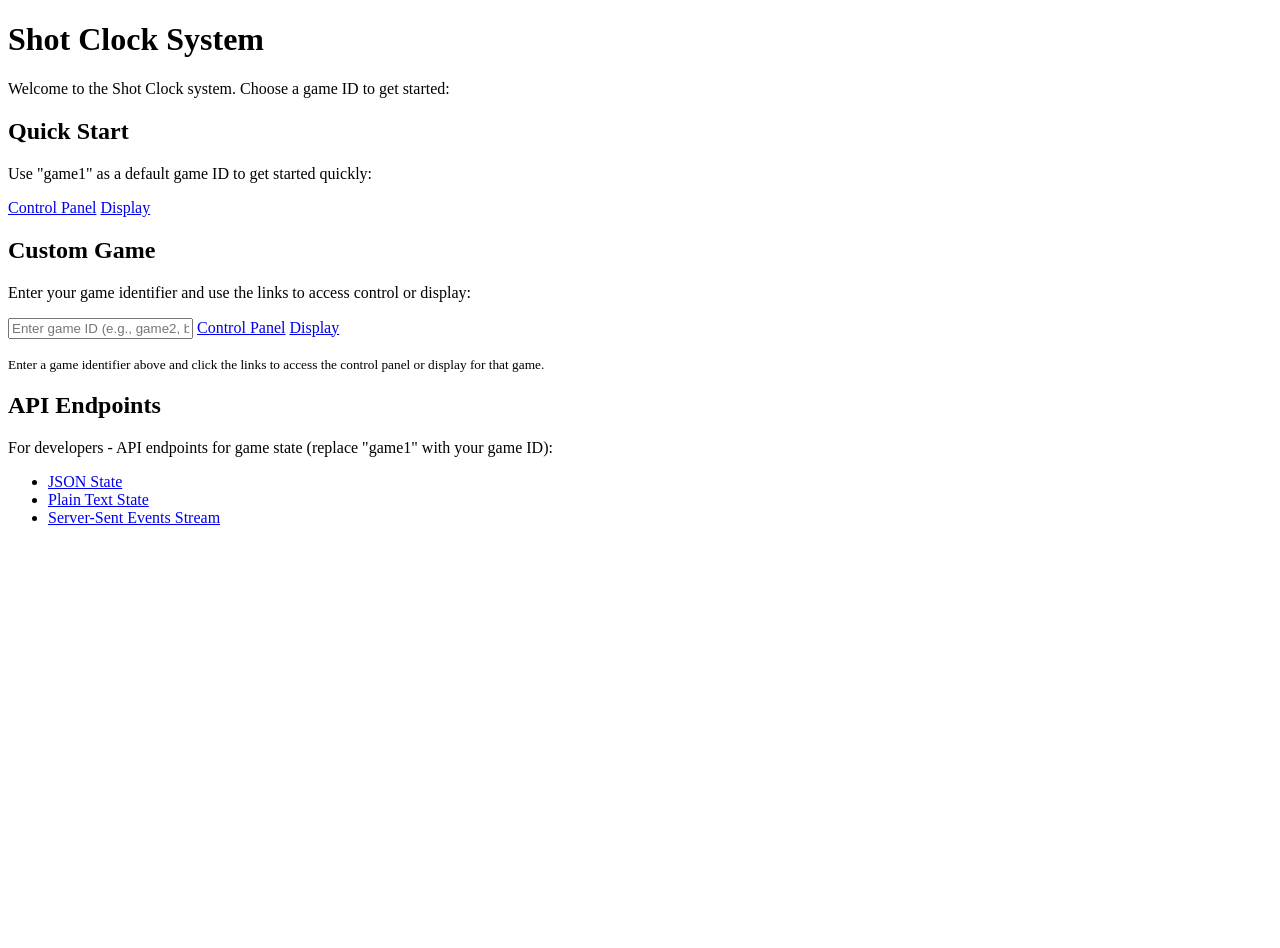
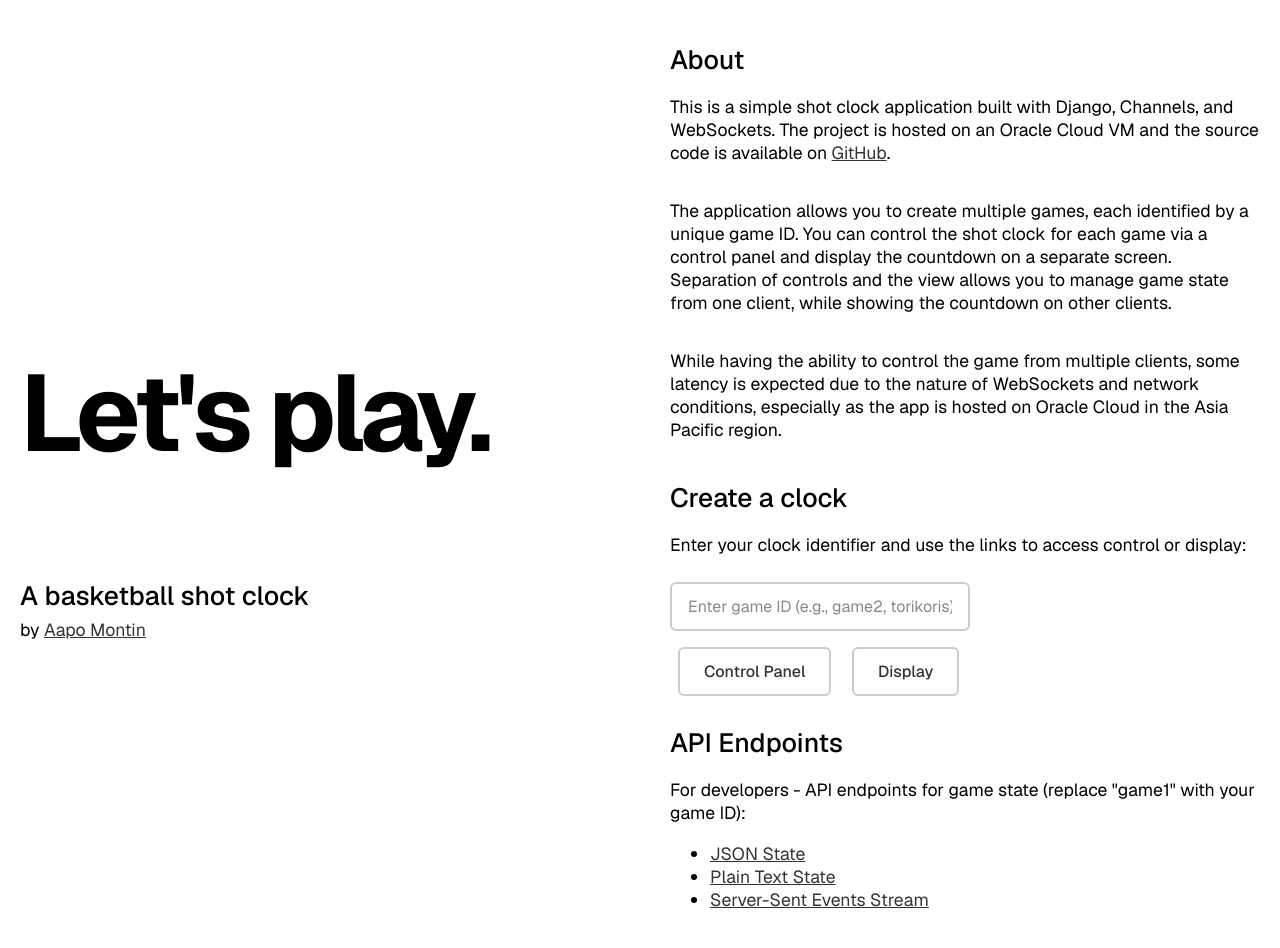
Before and after one commit to apmnt/shotclock, a Django app: page / in a window 1280 px wide. Before the commit the page ends 525 px from the top, so only its background shows below. Run offline with Django 5.2, Linux system fonts and the light colour scheme.

Commit message:
Add styles for index

```diff
--- a/config/settings.py
+++ b/config/settings.py
@@ -79,6 +79,9 @@ CHANNEL_LAYERS = {"default": {"BACKEND": "channels.layers.InMemoryChannelLayer"}
 # Static files
 STATIC_URL = "/static/"
 STATIC_ROOT = "/var/www/shotclock/static"
+STATICFILES_DIRS = [
+    BASE_DIR / "static",
+]
 
 # Media files
 MEDIA_URL = "/media/"
--- /dev/null
+++ b/static/shotclock/css/style.css
@@ -0,0 +1,163 @@
+@font-face {
+  font-family: "Geist";
+  src: url("../fonts/Geist/Geist-Regular.woff2") format("woff2");
+  font-weight: 400;
+  font-style: normal;
+  font-display: swap;
+}
+
+@font-face {
+  font-family: "Geist";
+  src: url("../fonts/Geist/Geist-Medium.woff2") format("woff2");
+  font-weight: 500;
+  font-style: normal;
+  font-display: swap;
+}
+
+@font-face {
+  font-family: "Geist";
+  src: url("../fonts/Geist/Geist-Bold.woff2") format("woff2");
+  font-weight: 700;
+  font-style: normal;
+  font-display: swap;
+}
+
+@font-face {
+  font-family: "Geist";
+  src: url("../fonts/Geist/Geist-Italic.woff2") format("woff2");
+  font-weight: 400;
+  font-style: italic;
+  font-display: swap;
+}
+
+@font-face {
+  font-family: "Geist";
+  src: url("../fonts/Geist/Geist-MediumItalic.woff2") format("woff2");
+  font-weight: 500;
+  font-style: italic;
+  font-display: swap;
+}
+
+@font-face {
+  font-family: "Geist";
+  src: url("../fonts/Geist/Geist-BoldItalic.woff2") format("woff2");
+  font-weight: 700;
+  font-style: italic;
+  font-display: swap;
+}
+
+body {
+  font-family: "Geist", -apple-system, BlinkMacSystemFont, "Segoe UI", Roboto,
+    sans-serif;
+  margin: 0;
+  font-size: 1.1rem;
+}
+
+h2 {
+  font-weight: 500;
+  margin-bottom: 0;
+}
+
+#t {
+  position: fixed;
+  top: 50%;
+  left: 50%;
+  transform: translate(-50%, -50%);
+  font-size: 50vw;
+  text-align: center;
+  color: #333;
+  margin: 0;
+}
+
+.slogan {
+  font-size: 108px;
+  letter-spacing: -5px;
+}
+
+.grid-container {
+  display: grid;
+  grid-template-columns: 1fr 1fr;
+  gap: 20px;
+}
+
+.main-content,
+.header {
+  display: flex;
+  flex-direction: column;
+  justify-content: center;
+  padding: 20px;
+  box-sizing: border-box;
+  min-height: calc(100vh - 40px);
+}
+
+.header {
+  margin-bottom: 20px;
+}
+
+.title h2 {
+  margin-bottom: 0;
+}
+
+.title p {
+  margin-top: 5px;
+}
+
+a {
+  color: #333;
+}
+
+.control-link,
+.display-link {
+  display: inline-block;
+  padding: 12px 24px;
+  margin: 8px;
+  text-decoration: none;
+  color: #333;
+  background-color: #fff;
+  border: 2px solid #ccc;
+  border-radius: 6px;
+  font-weight: 500;
+  font-size: 16px;
+  transition: all 0.2s ease;
+  cursor: pointer;
+}
+
+.control-link:hover,
+.display-link:hover {
+  background-color: #f5f5f5;
+  border-color: #999;
+  transform: translateY(-1px);
+}
+
+.control-link:active,
+.display-link:active {
+  transform: translateY(0);
+  background-color: #eee;
+}
+
+#gameIdInput {
+  display: inline-block;
+  padding: 12px 16px;
+  margin: 8px 8px 8px 0;
+  border: 2px solid #ccc;
+  border-radius: 6px;
+  font-family: "Geist", -apple-system, BlinkMacSystemFont, "Segoe UI", Roboto,
+    sans-serif;
+  font-size: 16px;
+  color: #333;
+  background-color: #fff;
+  transition: all 0.2s ease;
+  width: 300px;
+  box-sizing: border-box;
+}
+
+#gameIdInput:focus {
+  outline: none;
+  border-color: #999;
+  background-color: #f9f9f9;
+  transform: translateY(-1px);
+}
+
+#gameIdInput::placeholder {
+  color: #888;
+}
--- a/templates/shotclock/index.html
+++ b/templates/shotclock/index.html
@@ -4,60 +4,81 @@
     <meta charset="UTF-8" />
     <meta name="viewport" content="width=device-width, initial-scale=1.0" />
     <title>Shot Clock</title>
+    {% load static %}
+    <link rel="stylesheet" href="{% static 'shotclock/css/style.css' %}" />
   </head>
   <body>
-    <h1>Shot Clock System</h1>
-    <p>Welcome to the Shot Clock system. Choose a game ID to get started:</p>
+    <div class="grid-container">
+      <div class="header">
+        <h1 class="slogan">Let's play.</h1>
+
+        <div class="title">
+          <h2>A basketball shot clock</h2>
+          <p>
+            by
+            <a href="https://www.aapomontin.com">Aapo Montin</a>
+          </p>
+        </div>
+      </div>
+      <div class="main-content">
+        <h2>About</h2>
+
+        <p>
+          This is a simple shot clock application built with Django, Channels,
+          and WebSockets. The project is hosted on an Oracle Cloud VM and the
+          source code is available on
+          <a href="https://github.com/apmnt/shotclock">GitHub</a>.
+        </p>
+        <p>
+          The application allows you to create multiple games, each identified
+          by a unique game ID. You can control the shot clock for each game via
+          a control panel and display the countdown on a separate screen.
+          Separation of controls and the view allows you to manage game state
+          from one client, while showing the countdown on other clients.
+        </p>
+        <p>
+          While having the ability to control the game from multiple clients,
+          some latency is expected due to the nature of WebSockets and network
+          conditions, especially as the app is hosted on Oracle Cloud in the
+          Asia Pacific region.
+        </p>
 
         <div class="game-section">
-      <h2>Quick Start</h2>
-      <p>Use "game1" as a default game ID to get started quickly:</p>
-      <div class="links">
-        <a href="{% url 'control' game_id='game1' %}" class="control-link"
-          >Control Panel</a
-        >
-        <a href="{% url 'display' game_id='game1' %}" class="display-link"
-          >Display</a
-        >
-      </div>
-    </div>
-
-    <div class="game-section">
-      <h2>Custom Game</h2>
+          <h2>Create a clock</h2>
           <p>
-        Enter your game identifier and use the links to access control or
+            Enter your clock identifier and use the links to access control or
             display:
           </p>
           <div class="game-input-section">
             <input
               type="text"
               id="gameIdInput"
-          placeholder="Enter game ID (e.g., game2, basketball)"
+              placeholder="Enter game ID (e.g., game2, torikoris)"
               value=""
             />
             <div class="links" style="display: inline-block">
-          <a href="#" id="controlLink" class="control-link">Control Panel</a>
+              <a href="#" id="controlLink" class="control-link"
+                >Control Panel</a
+              >
               <a href="#" id="displayLink" class="display-link">Display</a>
             </div>
           </div>
-      <p>
-        <small
-          >Enter a game identifier above and click the links to access the
-          control panel or display for that game.</small
-        >
-      </p>
         </div>
 
         <div class="game-section">
           <h2>API Endpoints</h2>
           <p>
-        For developers - API endpoints for game state (replace "game1" with your
-        game ID):
+            For developers - API endpoints for game state (replace "game1" with
+            your game ID):
           </p>
           <ul>
-        <li><a href="{% url 'state_json' game_id='game1' %}">JSON State</a></li>
             <li>
-          <a href="{% url 'state_plain' game_id='game1' %}">Plain Text State</a>
+              <a href="{% url 'state_json' game_id='game1' %}">JSON State</a>
+            </li>
+            <li>
+              <a href="{% url 'state_plain' game_id='game1' %}"
+                >Plain Text State</a
+              >
             </li>
             <li>
               <a href="{% url 'state_sse' game_id='game1' %}"
@@ -65,6 +86,8 @@
               >
             </li>
           </ul>
+        </div>
+      </div>
     </div>
 
     <script>
```
Lines whose indentation alone changed are shown as unchanged.
